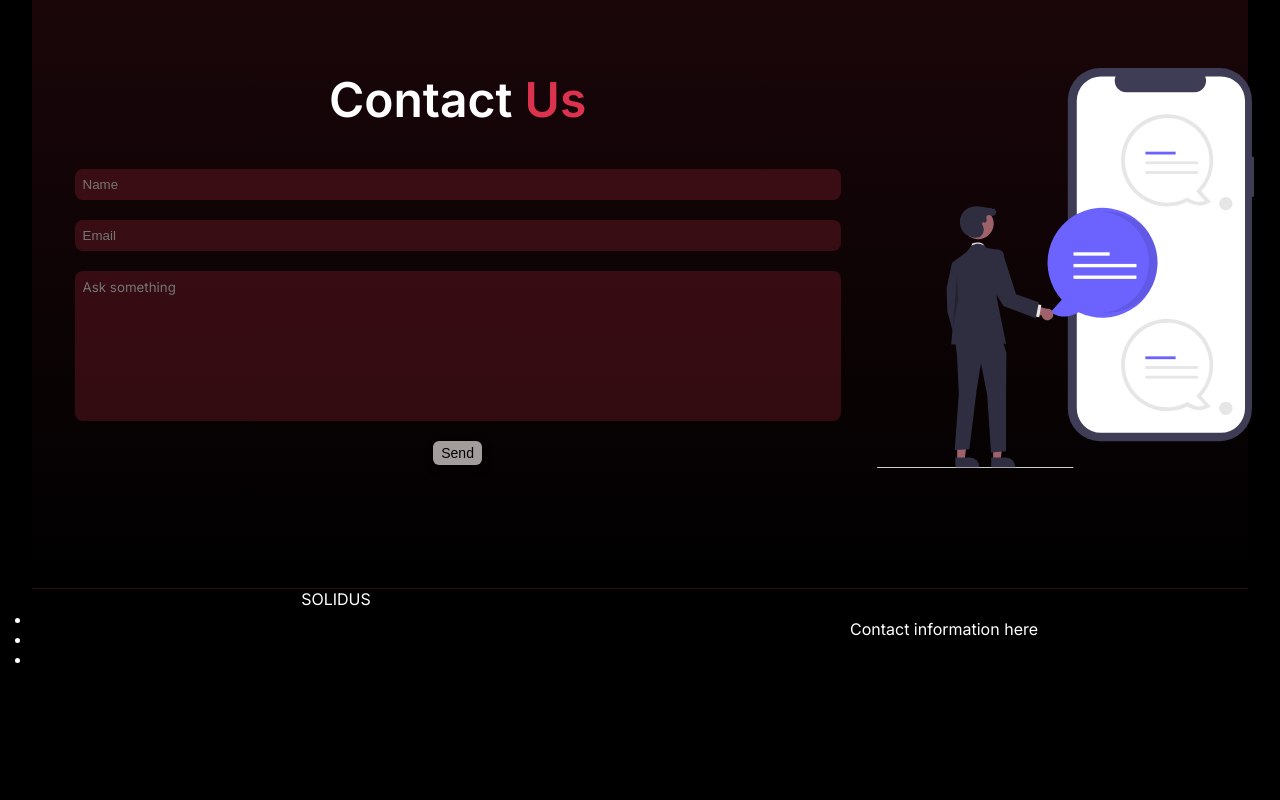
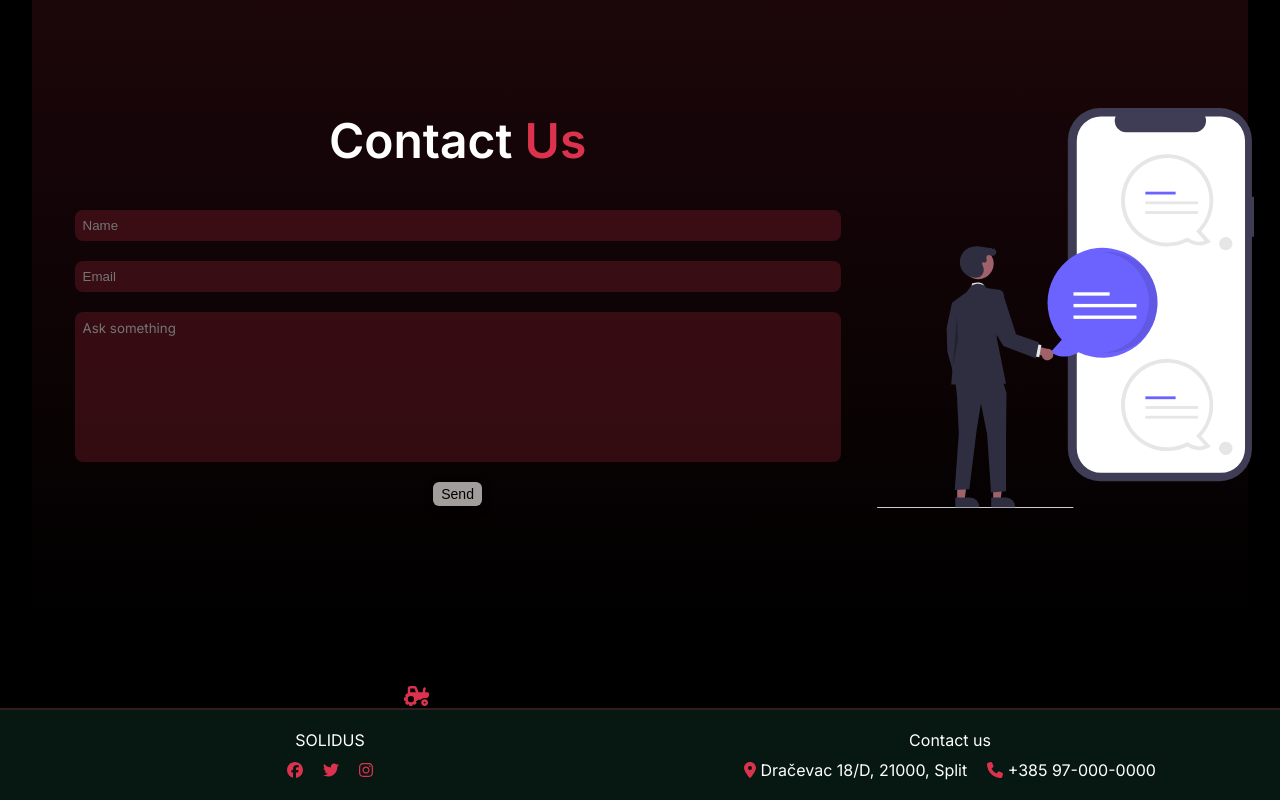
Before and after one commit to aelt95/b-company, a Next.js app: page / in a window 1280 px wide. Shown: the part 3292-4092 px from the top of the page. Before the commit the page ends 4000 px from the top, so only its background shows below. Built offline with nearby package versions, Linux system fonts and the light colour scheme.

Commit message:
added simple footer

```diff
--- a/package.json
+++ b/package.json
@@ -10,6 +10,7 @@
   },
   "dependencies": {
     "@fortawesome/fontawesome-svg-core": "^6.4.0",
+    "@fortawesome/free-brands-svg-icons": "^6.4.0",
     "@fortawesome/free-regular-svg-icons": "^6.4.0",
     "@fortawesome/free-solid-svg-icons": "^6.4.0",
     "@fortawesome/react-fontawesome": "^0.2.0",
--- a/src/app/globals.css
+++ b/src/app/globals.css
@@ -11,16 +11,12 @@ body {
 }
 
 body {
-  color: rgb(var(--foreground-rgb));
-  /* background: linear-gradient(
-      to bottom,
-      transparent,
-      rgb(var(--background-end-rgb))
-    )
-    rgb(var(--background-start-rgb)); */
-
   background-color: black;
   color: #ffff;
+}
+header,
+section {
+  padding: 0 2rem;
 }
 
 a {
--- a/src/app/page.jsx
+++ b/src/app/page.jsx
@@ -4,6 +4,7 @@ import AboutUs from "@/components/about/about-us";
 import Services from "@/components/services/services";
 import Location from "@/components/location/location";
 import ContactUs from "@/components/contactus/contact-us";
+import Footer from "@/components/footer/footer";
 
 export default function Home() {
   return (
@@ -13,6 +14,7 @@ export default function Home() {
       <Services />
       <Location />
       <ContactUs />
+      <Footer />
     </>
   );
 }
--- a/src/components/contactus/contact-us.css
+++ b/src/components/contactus/contact-us.css
@@ -104,14 +104,3 @@ form button:hover {
     height: 250px;
   }
 }
-
-/* Footer */
-.footer-grid {
-  border-top: 1px solid #db324d33;
-  display: grid;
-  grid-template-columns: 1fr 1fr;
-  width: 100%;
-  justify-content: center;
-  align-items: center;
-  text-align: center;
-}
--- a/src/components/contactus/contact-us.jsx
+++ b/src/components/contactus/contact-us.jsx
@@ -25,25 +25,6 @@ const ContactUs = () => {
           <Image src={contactUsImg} className="contact-img" />
         </div>
       </div>
-      <footer>
-        <div className="footer-grid">
-          <div className="footer-info-col">
-            <span>SOLIDUS</span>
-            <ul>
-              <li>
-                <a href=""></a>
-              </li>
-              <li>
-                <a href=""></a>
-              </li>
-              <li>
-                <a href=""></a>
-              </li>
-            </ul>
-          </div>
-          <div className="footer-contact-col">Contact information here</div>
-        </div>
-      </footer>
     </section>
   );
 };
--- /dev/null
+++ b/src/components/footer/footer.css
@@ -0,0 +1,54 @@
+footer {
+  position: relative;
+}
+.footer-grid {
+  border-top: 2px solid #db324d33;
+  display: grid;
+  grid-template-columns: 1fr 1fr;
+  width: 100%;
+  justify-content: center;
+  align-items: start;
+  text-align: center;
+  padding: 20px;
+  height: 100%;
+  background-color: #226f5435;
+}
+.footer-grid ul {
+  list-style: none;
+  display: flex;
+  justify-content: center;
+  align-items: center;
+  gap: 20px;
+}
+
+.footer-tractor {
+  position: absolute;
+  color: #db324d;
+  top: -24%;
+  left: -10%;
+  height: 20px;
+  animation: move 20s linear infinite;
+}
+.footer-info-col span,
+.footer-contact-col span {
+  display: block;
+  margin-bottom: 10px;
+}
+@keyframes move {
+  0% {
+    left: 0;
+  }
+  100% {
+    left: 100%;
+  }
+}
+@media (max-width: 870px) {
+  .footer-contact-col ul {
+    display: flex;
+    flex-direction: column;
+    gap: 5px;
+  }
+  .footer-tractor {
+    top: -19%;
+  }
+}
--- /dev/null
+++ b/src/components/footer/footer.jsx
@@ -0,0 +1,72 @@
+"use client";
+import styles from "./footer.css";
+import { FontAwesomeIcon } from "@fortawesome/react-fontawesome";
+import {
+  faTractor,
+  faLocationDot,
+  faPhone,
+} from "@fortawesome/free-solid-svg-icons";
+import {
+  faFacebook,
+  faTwitter,
+  faInstagram,
+} from "@fortawesome/free-brands-svg-icons";
+
+function Footer() {
+  return (
+    <footer>
+      <FontAwesomeIcon icon={faTractor} className="footer-tractor" />
+      <div className="footer-grid">
+        <div className="footer-info-col">
+          <a href="#">
+            <span>SOLIDUS</span>
+          </a>
+          <ul>
+            <li>
+              <a href="https://www.facebook.com/" target="_blank">
+                <FontAwesomeIcon
+                  icon={faFacebook}
+                  style={{ color: "#db324d" }}
+                />
+              </a>
+            </li>
+            <li>
+              <a href="https://twitter.com/" target="_blank">
+                <FontAwesomeIcon
+                  icon={faTwitter}
+                  style={{ color: "#db324d" }}
+                />
+              </a>
+            </li>
+            <li>
+              <a href="https://www.instagram.com/" target="_blank">
+                <FontAwesomeIcon
+                  icon={faInstagram}
+                  style={{ color: "#db324d" }}
+                />
+              </a>
+            </li>
+          </ul>
+        </div>
+        <div className="footer-contact-col">
+          <span>Contact us</span>
+          <ul>
+            <li>
+              <FontAwesomeIcon
+                icon={faLocationDot}
+                style={{ color: "#db324d" }}
+              />
+              {" Dračevac 18/D, 21000, Split"}
+            </li>
+            <li>
+              <FontAwesomeIcon icon={faPhone} style={{ color: "#db324d" }} />
+              <a href="tel:97-000-0000">{" +385 97-000-0000"}</a>
+            </li>
+          </ul>
+        </div>
+      </div>
+    </footer>
+  );
+}
+
+export default Footer;
--- a/src/components/header/header.css
+++ b/src/components/header/header.css
@@ -4,9 +4,6 @@
   margin: 0;
   padding: 0;
   box-sizing: border-box;
-}
-body {
-  padding: 0 2rem;
 }
 header {
   /* position: relative; */
@@ -34,7 +31,7 @@ header {
   list-style: none;
   gap: 2rem;
 }
-a::before {
+.nav-a::before {
   content: "";
   width: 100%;
   height: 2px;
@@ -44,7 +41,7 @@ a::before {
   left: -100%;
   transition: 0.3s;
 }
-a:hover:before {
+.nav-a:hover:before {
   left: 0%;
 }
 .nav-bar li {
--- a/src/components/header/header.jsx
+++ b/src/components/header/header.jsx
@@ -12,10 +12,15 @@ const Header = () => {
         <span>SOLIDUS</span>
         <ul>
           <li>
-            <a href="#about">About us</a>
+            <a className="nav-a" href="#about">
+              About us
+            </a>
           </li>
           <li>
-            <a href="#contact"> Contact us</a>
+            <a className="nav-a" href="#contact">
+              {" "}
+              Contact us
+            </a>
           </li>
         </ul>
       </nav>
```
Also changed, not shown: 1 other file (tests, documents, lock files or other folders).
